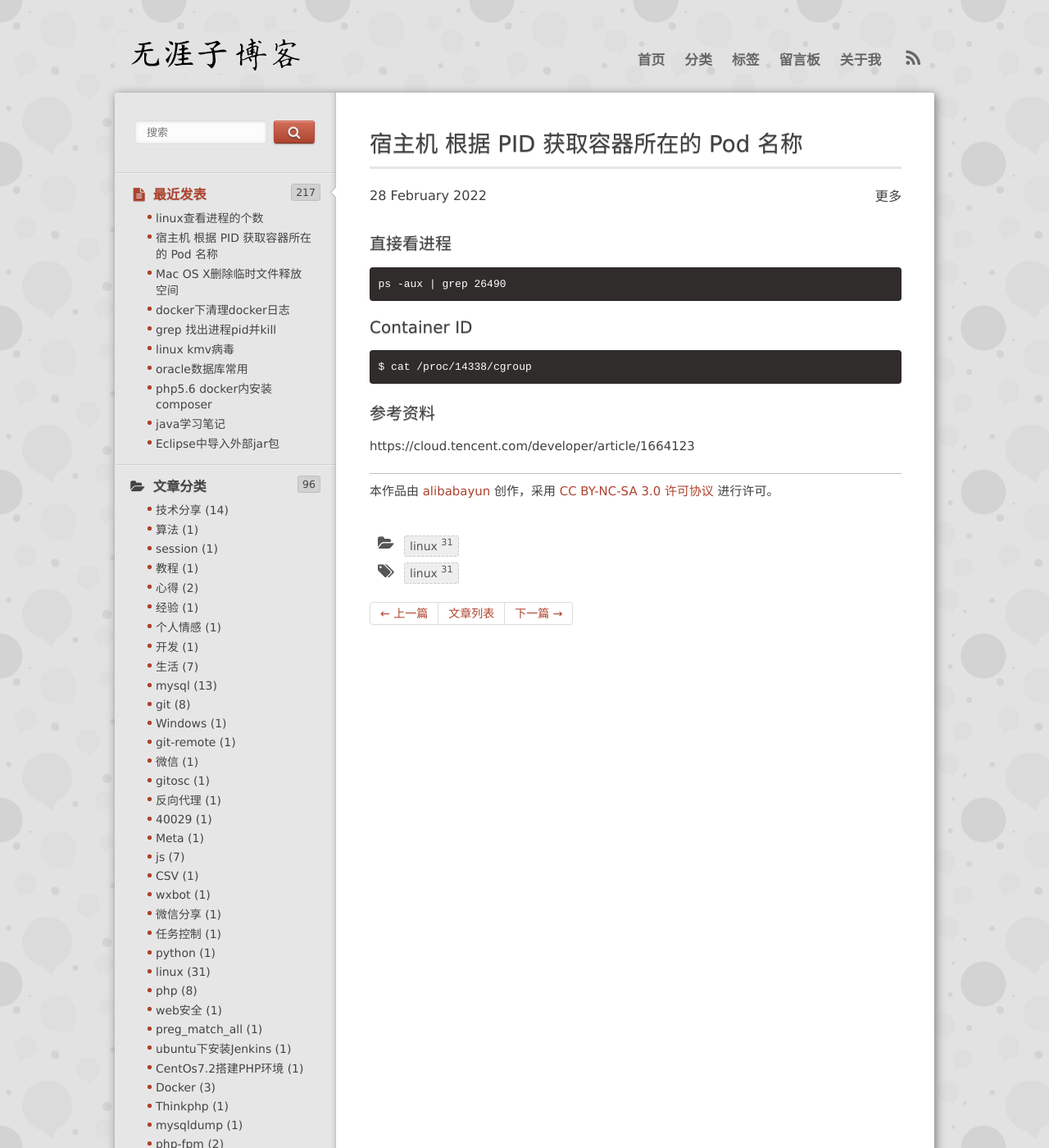
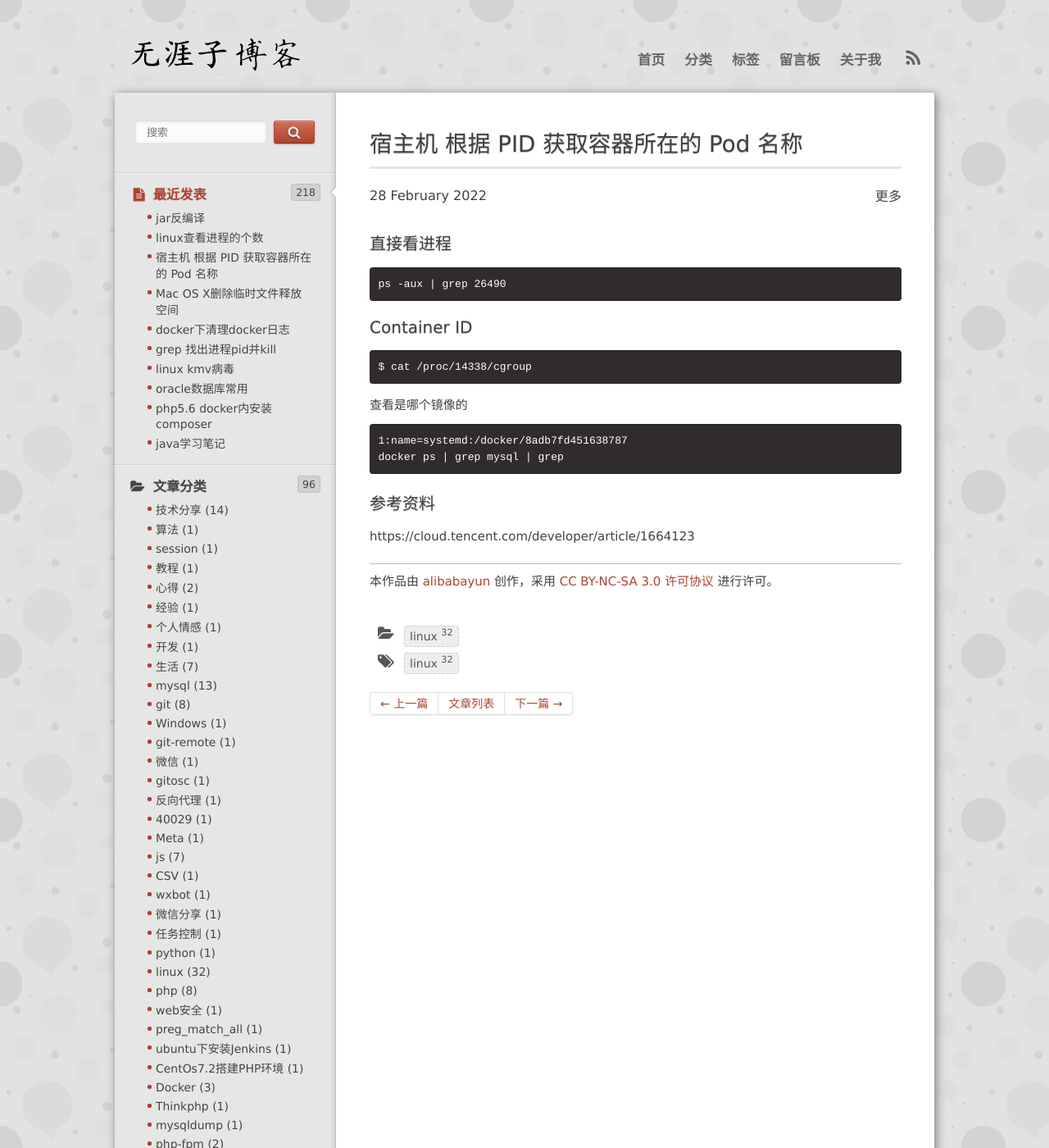
Before and after one commit to alibabayun/alibabayun.github.io, a Jekyll site: the page built from _posts/2022/02/2022-02-28-linux-docker-top.md, in a window 1280 px wide and 1400 px high. Shown: the whole window at 82% size. Built offline with Jekyll 4.4.1, drawn with Linux system fonts in a browser that asks for light colours; nearby versions of some CDN libraries; library files that are not in the unit come from our copies; comment, search, counter and statistics services are not loaded.

Commit message:
add new mp

`````diff
--- a/_posts/2022/02/2022-02-28-linux-docker-top.md
+++ b/_posts/2022/02/2022-02-28-linux-docker-top.md
@@ -18,5 +18,11 @@ ps -aux | grep 26490
 $ cat /proc/14338/cgroup
 ````
 
+查看是哪个镜像的
+```
+1:name=systemd:/docker/8adb7fd451638787
+docker ps | grep mysql | grep
+```
+
 ### 参考资料
 https://cloud.tencent.com/developer/article/1664123
`````
Also changed, not shown: _posts/2018/2018-03-15-vpn-linx-free.md (+4 -0 lines), _posts/2022/04/2022-04-18-java-apk-decode.md (added, +10 -0 lines).
